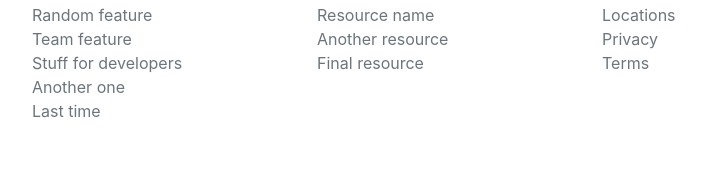
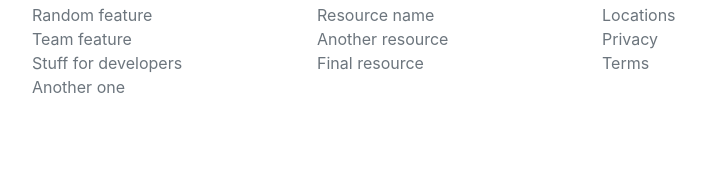
Before and after one commit to guilehm/Mercado, a Django app: page / in a window 1280 px wide. Shown: the part 782-969 px from the top of the page, without its empty margins (338-1044 px from the left). After the commit the page ends 875 px from the top, so only its background shows below. Run offline with Django 3.2, Linux system fonts and the light colour scheme; some libraries are stand-ins or nearby versions.

Commit message:
base.html

```diff
--- a/core/templates/core/base.html
+++ b/core/templates/core/base.html
@@ -44,7 +44,6 @@
               <li><a class="text-muted" href="#">Team feature</a></li>
               <li><a class="text-muted" href="#">Stuff for developers</a></li>
               <li><a class="text-muted" href="#">Another one</a></li>
-              <li><a class="text-muted" href="#">Last time</a></li>
             </ul>
           </div>
           <div class="col-6 col-md">
```
